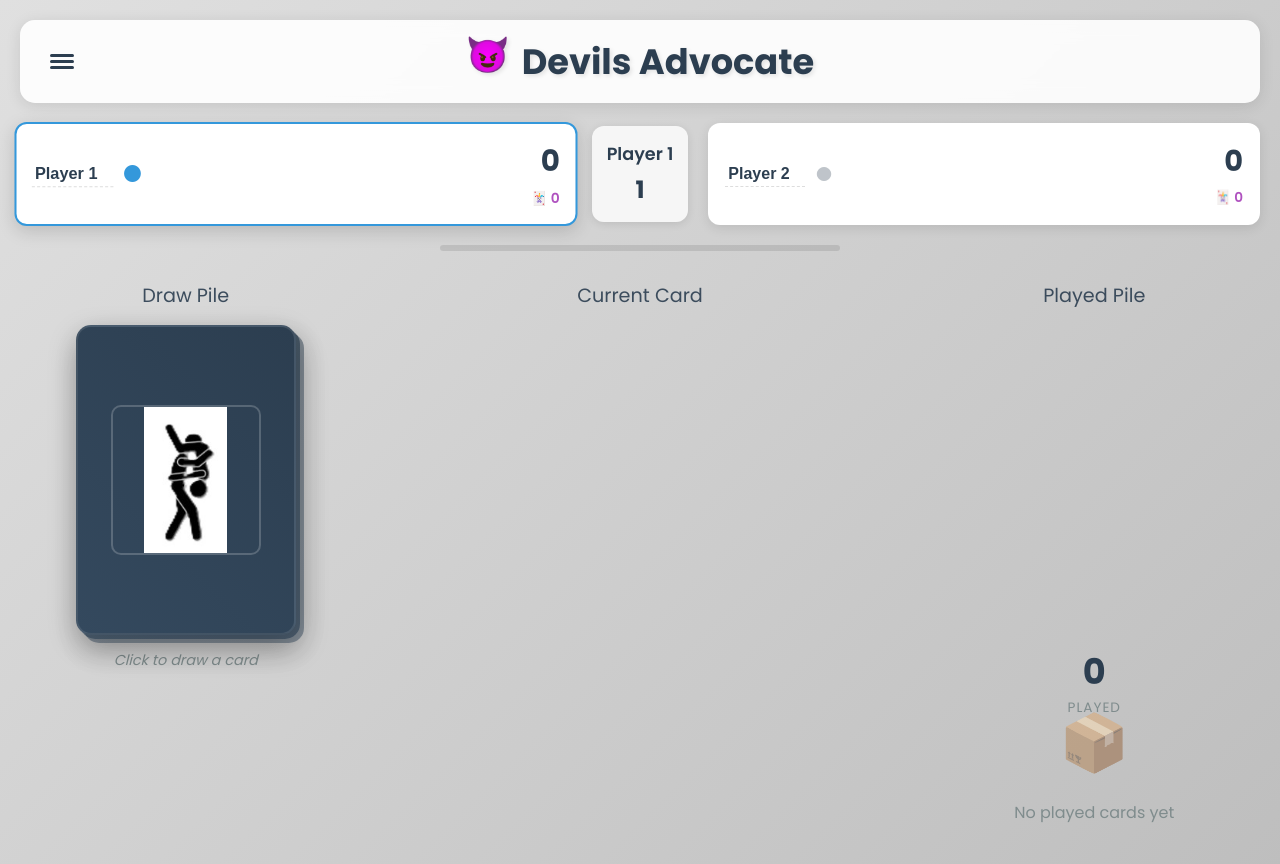
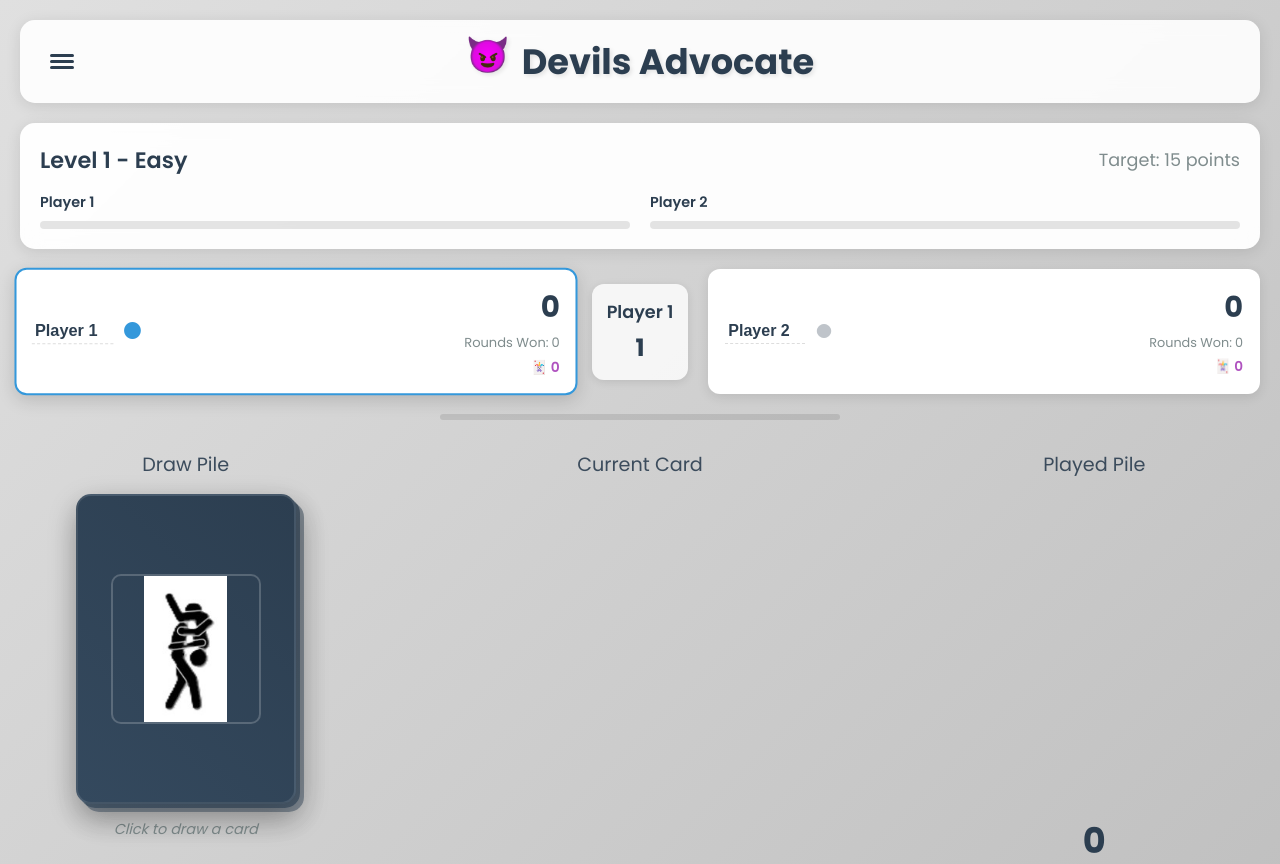
Before and after one commit to linuxdistro14/DevilsAdvocate, a Flask app: page / in a window 1280 px wide. Shown: the top 864 px of the page. Run offline with Flask 3, Linux system fonts and the light colour scheme.

Commit message:
Update index.html

```diff
--- a/templates/index.html
+++ b/templates/index.html
@@ -3,7 +3,7 @@
 <head>
     <meta charset="UTF-8">
     <meta name="viewport" content="width=device-width, initial-scale=1.0, user-scalable=no">
-    <title>Digital Card Deck - Two Player Game</title>
+    <title>Digital Card Deck - Level-Based Game</title>
     <link rel="stylesheet" href="{{ url_for('static', filename='css/style.css') }}">
     <link rel="preconnect" href="https://fonts.googleapis.com">
     <link rel="preconnect" href="https://fonts.gstatic.com" crossorigin>
@@ -23,8 +23,8 @@
                     <button id="new-game" class="nav-item" aria-label="Start new game">
                         <span class="nav-icon">🎮</span> New Game
                     </button>
-                    <button id="reset-scores" class="nav-item" aria-label="Reset scores">
-                        <span class="nav-icon">🔄</span> Reset Scores
+                    <button id="reset-scores" class="nav-item" aria-label="Reset all progress">
+                        <span class="nav-icon">🔄</span> Reset All Progress
                     </button>
                     <button id="shuffle-deck" class="nav-item" aria-label="Shuffle deck">
                         <span class="nav-icon">🔀</span> Shuffle
@@ -51,6 +51,28 @@
         </nav>
 
         <header>
+            <!-- Level Information -->
+            <div class="level-info">
+                <div class="level-header">
+                    <h3 id="current-level-name">Level 1 - Easy</h3>
+                    <div class="target-score">Target: <span id="target-score">15</span> points</div>
+                </div>
+                <div class="progress-bars">
+                    <div class="player-progress">
+                        <span class="player-progress-label">Player 1</span>
+                        <div class="progress-bar-small">
+                            <div id="player-1-progress" class="progress-fill-small"></div>
+                        </div>
+                    </div>
+                    <div class="player-progress">
+                        <span class="player-progress-label">Player 2</span>
+                        <div class="progress-bar-small">
+                            <div id="player-2-progress" class="progress-fill-small"></div>
+                        </div>
+                    </div>
+                </div>
+            </div>
+
             <!-- Compact Player Scores Section -->
             <div class="players-section-compact">
                 <div class="player-card-compact player-1" id="player-1-card">
@@ -61,6 +83,9 @@
                     <div class="player-stats-compact">
                         <div class="player-score-compact">
                             <span class="score-value-compact" id="player-1-score">0</span>
+                        </div>
+                        <div class="player-rounds-compact">
+                            <span class="rounds-label">Rounds Won: <span id="player-1-rounds">0</span></span>
                         </div>
                         <div class="player-wildcards-compact" id="player-1-wildcards">
                             <span class="wildcard-count">🃏 <span id="player-1-wildcard-count">0</span></span>
@@ -85,6 +110,9 @@
                     <div class="player-stats-compact">
                         <div class="player-score-compact">
                             <span class="score-value-compact" id="player-2-score">0</span>
+                        </div>
+                        <div class="player-rounds-compact">
+                            <span class="rounds-label">Rounds Won: <span id="player-2-rounds">0</span></span>
                         </div>
                         <div class="player-wildcards-compact" id="player-2-wildcards">
                             <span class="wildcard-count">🃏 <span id="player-2-wildcard-count">0</span></span>
@@ -229,9 +257,9 @@
                         <div class="form-group">
                             <label for="card-level-input">Level</label>
                             <select id="card-level-input">
-                                <option value="level 1">Level 1</option>
-                                <option value="level 2">Level 2</option>
-                                <option value="level 3">Level 3</option>
+                                <option value="level 1">Level 1 (1 pt)</option>
+                                <option value="level 2">Level 2 (2 pts)</option>
+                                <option value="level 3">Level 3 (4 pts)</option>
                             </select>
                         </div>
 
@@ -339,22 +367,22 @@
         <!-- Winner Modal -->
         <div id="winner-modal" class="modal hidden">
             <div class="modal-content winner-content">
-                <h2 class="winner-title">🏆 Game Over! 🏆</h2>
+                <h2 class="winner-title">🏆 Tournament Complete! 🏆</h2>
                 <div class="winner-info">
                     <div class="winner-name" id="winner-name">Player 1 Wins!</div>
                     <div class="final-scores">
                         <div class="final-score-item">
                             <span id="final-player-1-name">Player 1</span>:
-                            <span id="final-player-1-score">0</span> points
+                            <span id="final-player-1-score">0 rounds</span>
                         </div>
                         <div class="final-score-item">
                             <span id="final-player-2-name">Player 2</span>:
-                            <span id="final-player-2-score">0</span> points
+                            <span id="final-player-2-score">0 rounds</span>
                         </div>
                     </div>
                 </div>
                 <div class="winner-actions">
-                    <button class="btn btn-new-game-modal">Start New Game</button>
+                    <button class="btn btn-new-game-modal">Start New Tournament</button>
                     <button class="btn btn-close-modal">Close</button>
                 </div>
             </div>
```
